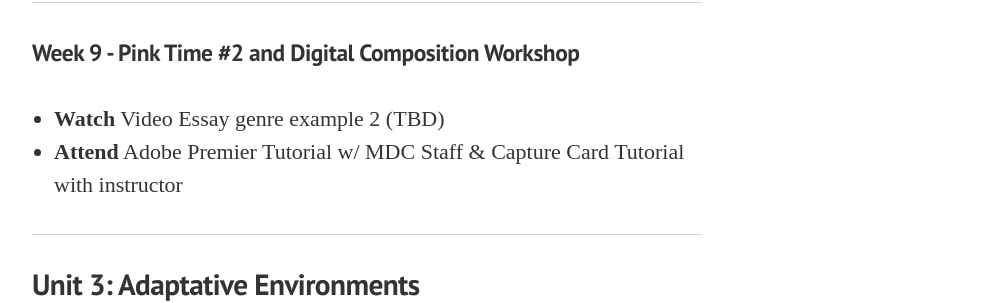
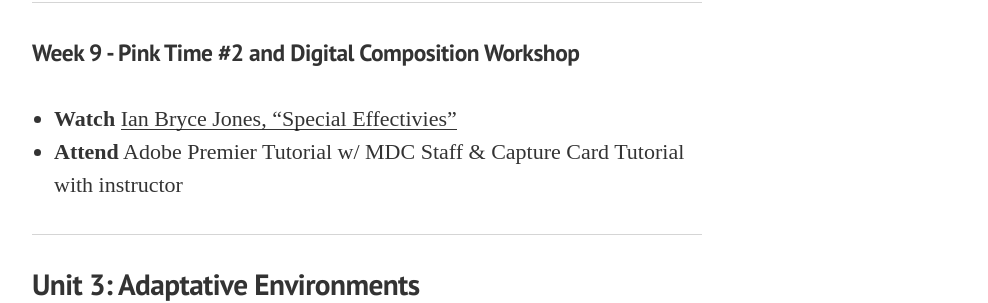
Before and after one commit to sgotzler/ENGL-257, a Jekyll site: the page built from _posts/2023-01-10-course-overview.markdown, in a window 1280 px wide and 900 px high, scrolled down 4409 px. Shown: the part 154-457 px from the top of the window, without its empty margins (273-1261 px from the left). Built offline with Jekyll 4.4.1, drawn with Linux system fonts in a browser that asks for light colours; nearby versions of some CDN libraries; some web fonts are replaced; library files that are not in the unit come from our copies.

Commit message:
added 2nd video sample

```diff
--- a/_posts/2023-01-10-course-overview.markdown
+++ b/_posts/2023-01-10-course-overview.markdown
@@ -89,7 +89,7 @@ syntaxHighlighter: no
 ---
 
 ##### **Week 9 - Pink Time #2 and Digital Composition Workshop**
-- **Watch** Video Essay genre example 2 (TBD)
+- **Watch** [Ian Bryce Jones, "Special Effectivies"](http://mediacommons.org/intransition/special-effectivities?fbclid=IwAR2aBlrkkFzZAPgPf8jA3FKC-NAIRcprhQKzVYpRAbz9HLfvwq5mHWywfuA)
 - **Attend** Adobe Premier Tutorial w/ MDC Staff & Capture Card Tutorial with instructor
 
 ---
```
